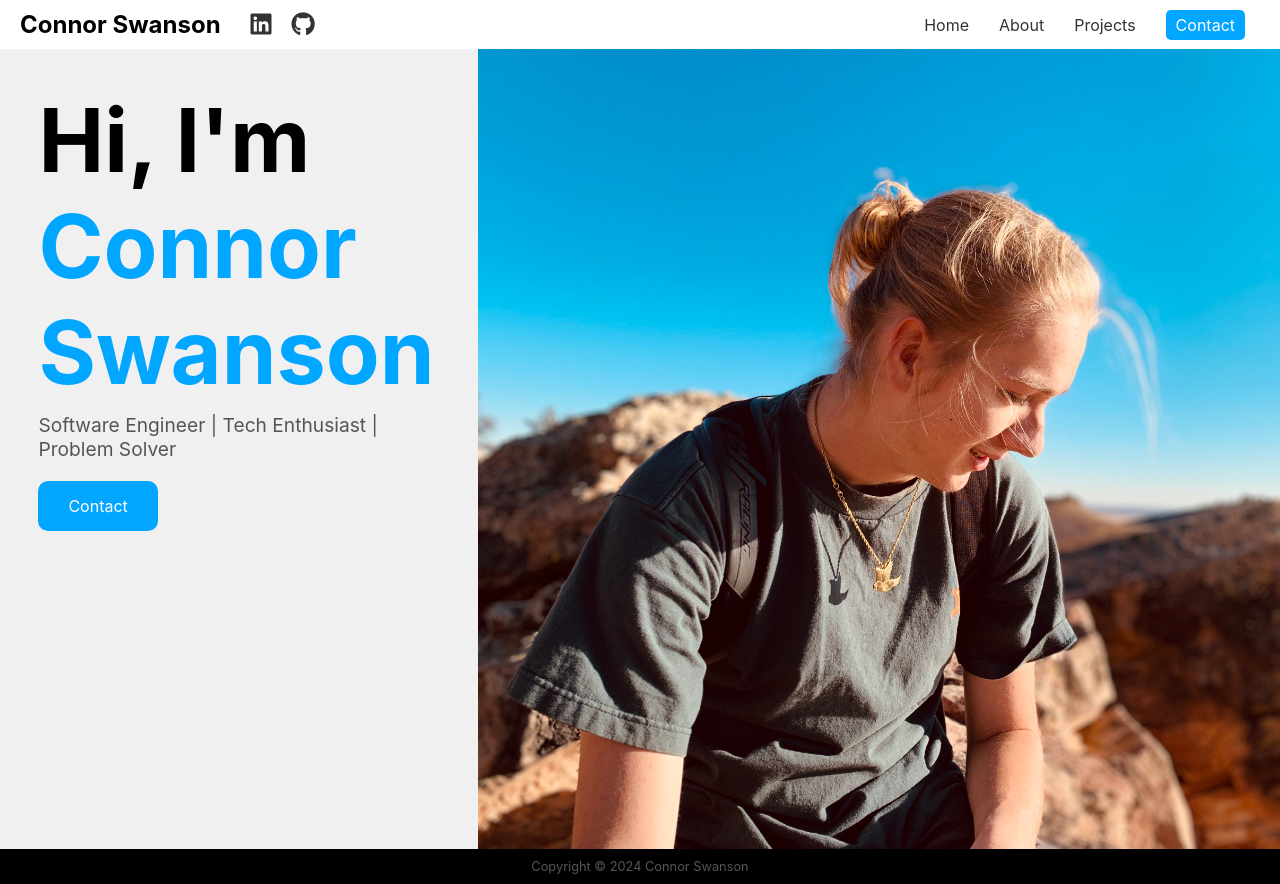
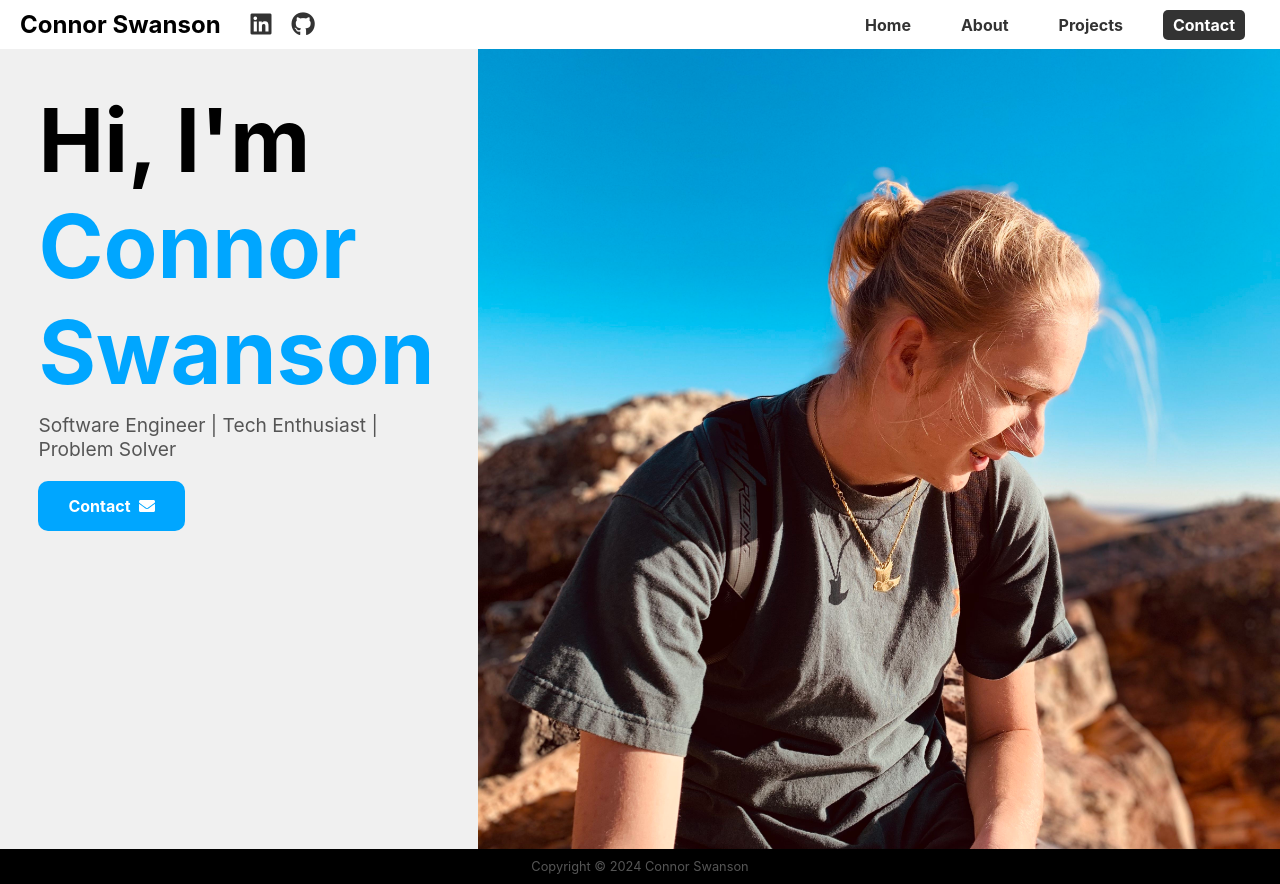
Before and after one commit to connorswanson1/Connor-Swanson-Portfolio, a React (Create React App) app in the folder my-portfolio/: page / in a window 1280 px wide. Built offline with nearby package versions, Linux system fonts and the light colour scheme.

Commit message:
Navbar and Home button stylization

```diff
--- a/my-portfolio/package.json
+++ b/my-portfolio/package.json
@@ -8,6 +8,7 @@
     "@testing-library/user-event": "^13.5.0",
     "react": "^18.2.0",
     "react-dom": "^18.2.0",
+    "react-icons": "^5.0.1",
     "react-router-dom": "^6.21.1",
     "react-scripts": "^5.0.1",
     "web-vitals": "^2.1.4"
--- a/my-portfolio/src/index.css
+++ b/my-portfolio/src/index.css
@@ -80,27 +80,37 @@ footer {
 
 .nav-links li a {
   text-decoration: none;
+  font-weight: bold;
+  /* Make the text bold */
   color: #333;
   /* Or any color that suits your design */
+  padding: 10px;
+  /* Adjust the padding as needed */
+  border-radius: 5px;
+  /* Rounded corners for the highlight */
   transition: color 0.3s ease;
 }
 
 .nav-links li a:hover {
   color: #000;
   /* Or any color for hover state */
+  box-shadow: 0 2px 4px rgba(0, 0, 0, 0.1);
+  /* Subtle shadow for depth */
 }
 
 .nav-links li:last-child a {
-  background-color: #00a6ff;
+  background-color: #333;
   /* Color for the last item */
   color: white;
+  font-weight: bold;
+  /* Make the text bold */
   padding: 5px 10px;
   border-radius: 5px;
   transition: background-color 0.3s;
 }
 
 .nav-links li:last-child a:hover {
-  background-color: #003064
+  background-color: #00a6ff;
 }
 
 /* Social Links in Header */
@@ -266,6 +276,8 @@ p {
   /* Allign text to center */
   text-decoration: none;
   /* Remove underline from links */
+  font-weight: bold;
+  /* Make the text bold */
   padding: 15px 30px;
   /* Button padding */
   border: none;
@@ -276,6 +288,16 @@ p {
   /* Pointer cursor on hover */
   transition: background-color 0.5s;
   /* Smooth transition for hover effect */
+  display: flex;
+  align-items: center;
+  justify-content: center;
+  /* Alignments for icon */
+}
+
+.home-button i,
+.home-button svg {
+  margin-left: 8px;
+  /* Add space between icon and text */
 }
 
 .home-button:hover {
@@ -284,7 +306,24 @@ p {
   /* Darker shade on hover for visual feedback */
 }
 
-/* Add responsive design for smaller screens */
+/* About Page Styling */
+
+.about-container {
+  max-width: 800px;
+  margin: auto;
+  padding: 20px;
+  text-align: center;
+}
+
+.about-image {
+  max-width: 200px;
+  height: auto;
+  border-radius: 50%;
+  /* Circular image */
+  margin-bottom: 20px;
+}
+
+/* Responsive design for smaller screens */
 @media (max-width: 768px) {
   .home-container {
     flex-direction: column;
@@ -326,21 +365,4 @@ p {
   }
 }
 
-/* About Page Styling */
-
-.about-container {
-  max-width: 800px;
-  margin: auto;
-  padding: 20px;
-  text-align: center;
-}
-
-.about-image {
-  max-width: 200px;
-  height: auto;
-  border-radius: 50%;
-  /* Circular image */
-  margin-bottom: 20px;
-}
-
 /* Add more styles as needed */
--- a/my-portfolio/src/pages/Home.js
+++ b/my-portfolio/src/pages/Home.js
@@ -2,6 +2,8 @@
 import React from 'react';
 import profilePhoto from '../assets/profile.jpg';
 import { Link } from 'react-router-dom'; // Import Link from react-router-dom for navigation
+import { FaEnvelope } from 'react-icons/fa';
+
 
 function Home() {
   return (
@@ -11,7 +13,7 @@ function Home() {
           <h1>Hi, I'm <span className="name-highlight">Connor Swanson</span></h1>
           <p>Software Engineer | Tech Enthusiast | Problem Solver</p>
           <div className="button-container">
-            <Link to="/contact" className="home-button">Contact</Link>
+            <Link to="/contact" className="home-button"> Contact <FaEnvelope /></Link>
           </div>
         </div>
       </div>
```
Also changed, not shown: 1 other file (tests, documents, lock files or other folders).
